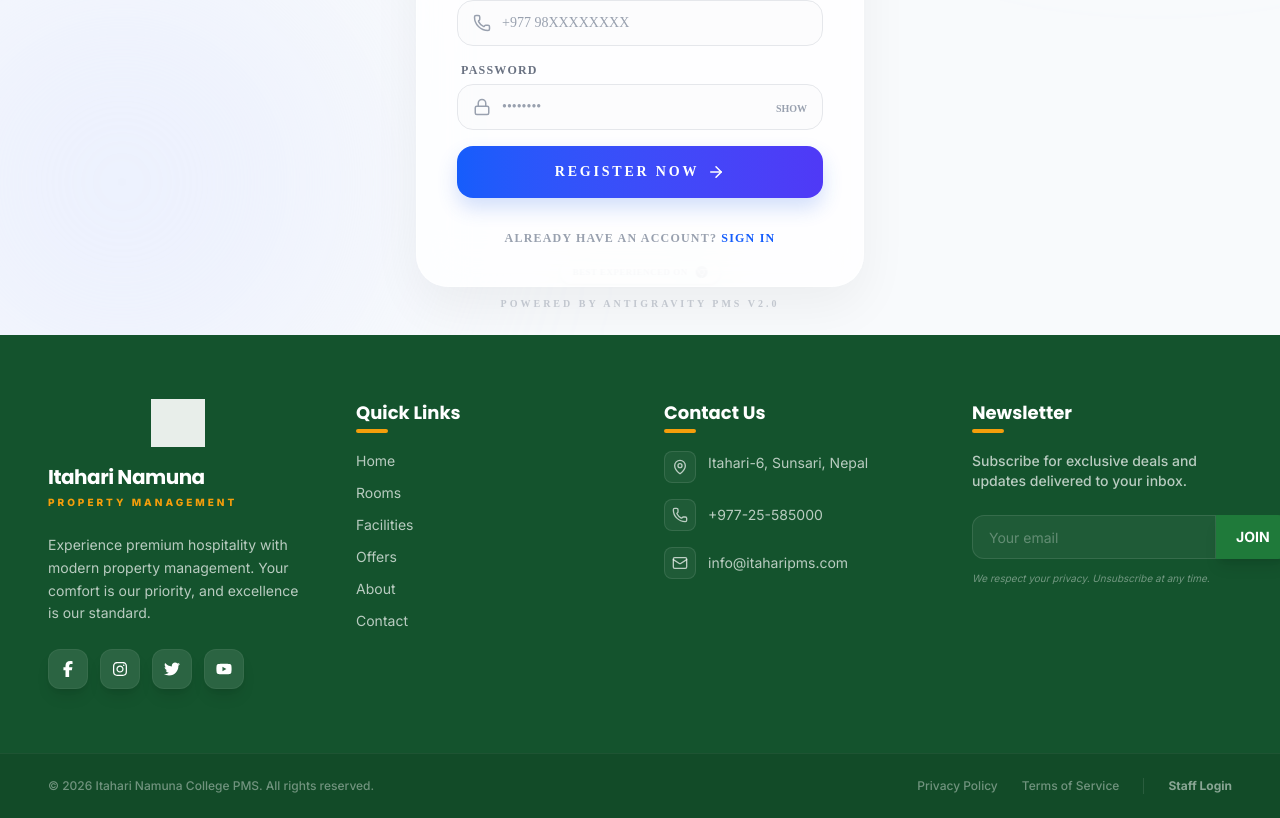
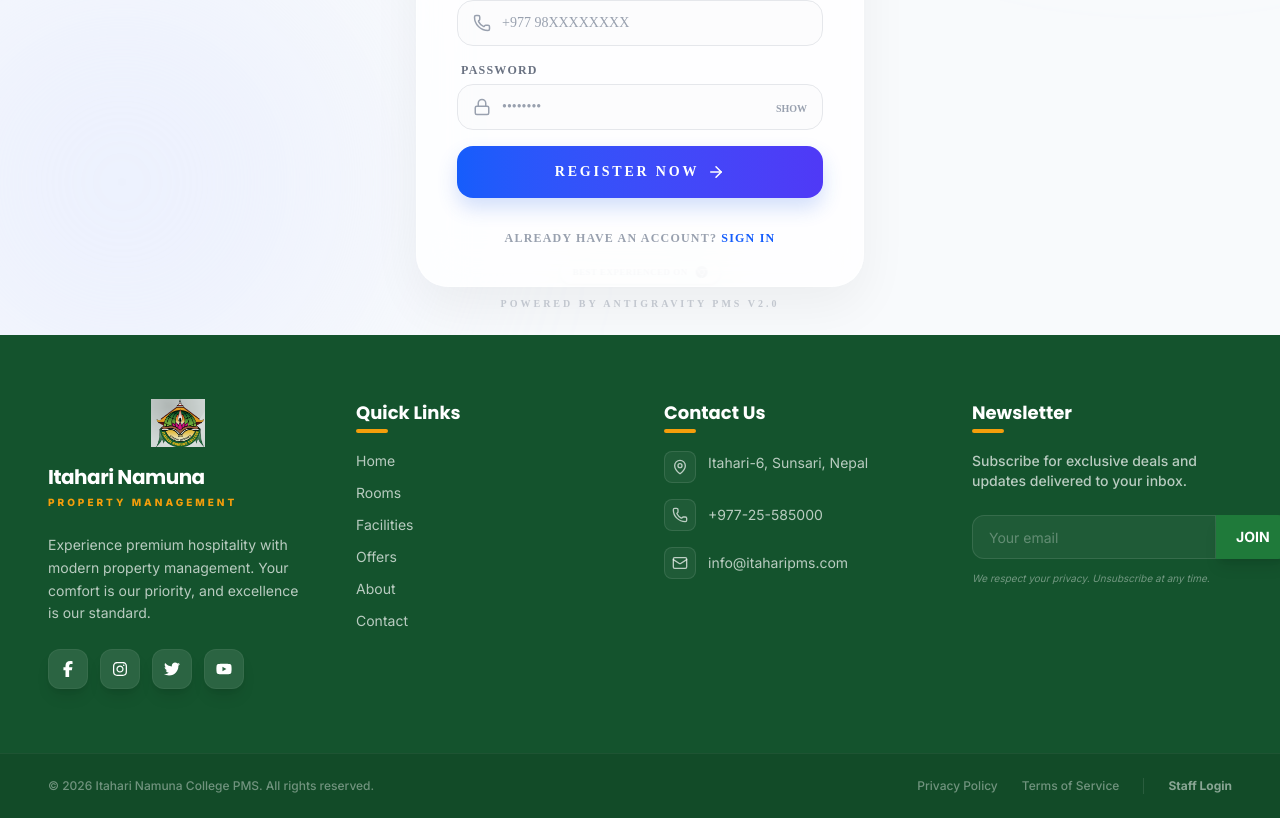
Before and after one commit to Rahultharu064/HOTELPMS, a React (Vite) app in the folder frontend/: page /signup in a window 1280 px wide. Shown: the part 734-1552 px from the top of the page. Built offline with nearby package versions, Linux system fonts and the light colour scheme; no server answers.

Commit message:
feat: implement modular sidebar components for housekeeping, front office, and admin modules with environment configuration.

```diff
--- a/frontend/src/components/Admin/Layout/Sidebar.tsx
+++ b/frontend/src/components/Admin/Layout/Sidebar.tsx
@@ -53,7 +53,7 @@ export function Sidebar({ collapsed, onToggle, mobileOpen, onMobileClose }: AppS
         <img
           src="/LOGOS.png"
           alt="Logo"
-          className="w-12 h-12 object-contain rounded-xl relative z-10 brightness-0 invert"
+          className="w-12 h-12 object-contain rounded-xl relative z-10"
         />
 
         {!collapsed && (
--- a/frontend/src/components/Housekeeping/Layout/Sidebar.tsx
+++ b/frontend/src/components/Housekeeping/Layout/Sidebar.tsx
@@ -37,7 +37,7 @@ export function Sidebar({ collapsed, onToggle, mobileOpen, onMobileClose }: AppS
         <img
           src="/LOGOS.png"
           alt="Logo"
-          className="w-12 h-12 object-contain rounded-xl relative z-10 brightness-0 invert"
+          className="w-12 h-12 object-contain rounded-xl relative z-10"
         />
 
         {!collapsed && (
--- a/frontend/src/components/frontoffice/Layout/Sidebar.tsx
+++ b/frontend/src/components/frontoffice/Layout/Sidebar.tsx
@@ -53,7 +53,7 @@ export function Sidebar({ collapsed, onToggle, mobileOpen, onMobileClose }: AppS
         <img
           src="/LOGOS.png"
           alt="Logo"
-          className="w-12 h-12 object-contain rounded-xl relative z-10 brightness-0 invert"
+          className="w-12 h-12 object-contain rounded-xl relative z-10"
         />
 
         {!collapsed && (
--- a/frontend/src/components/publicwebsite/Homepage/layout/Footer.tsx
+++ b/frontend/src/components/publicwebsite/Homepage/layout/Footer.tsx
@@ -17,7 +17,7 @@ const Footer = () => {
           {/* About */}
           <div className="space-y-6">
             <div className="flex flex-col gap-4">
-              <img src="/LOGOS.png" alt="Itahari Namuna Logo" className="h-12 w-auto object-contain brightness-0 invert opacity-90" />
+              <img src="/LOGOS.png" alt="Itahari Namuna Logo" className="h-12 w-auto object-contain opacity-90" />
               <div>
                 <h3 className="font-bold text-xl mb-1 tracking-tight">Itahari Namuna</h3>
                 <p className="text-primary-gold font-black uppercase text-[10px] tracking-[0.3em]">Property Management</p>
```
Also changed, not shown: 1 other file (tests, documents, lock files or other folders).
